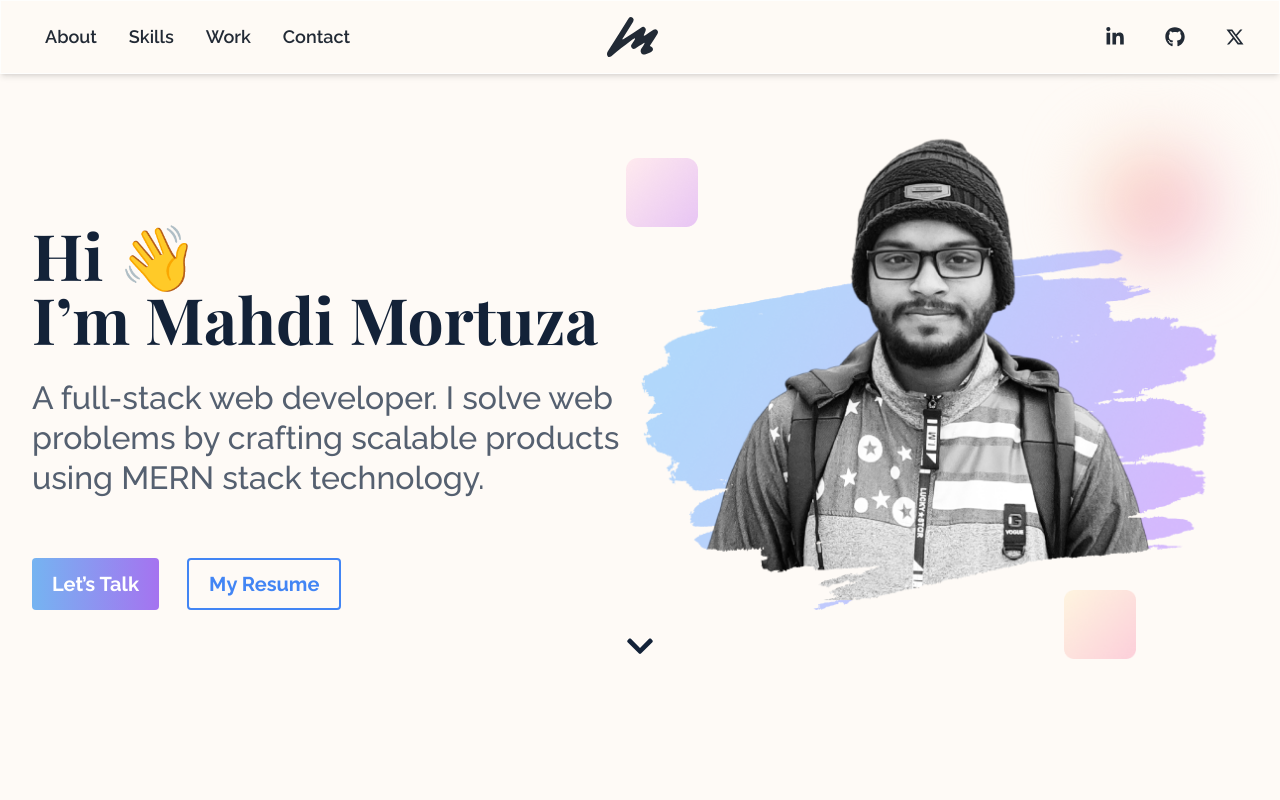
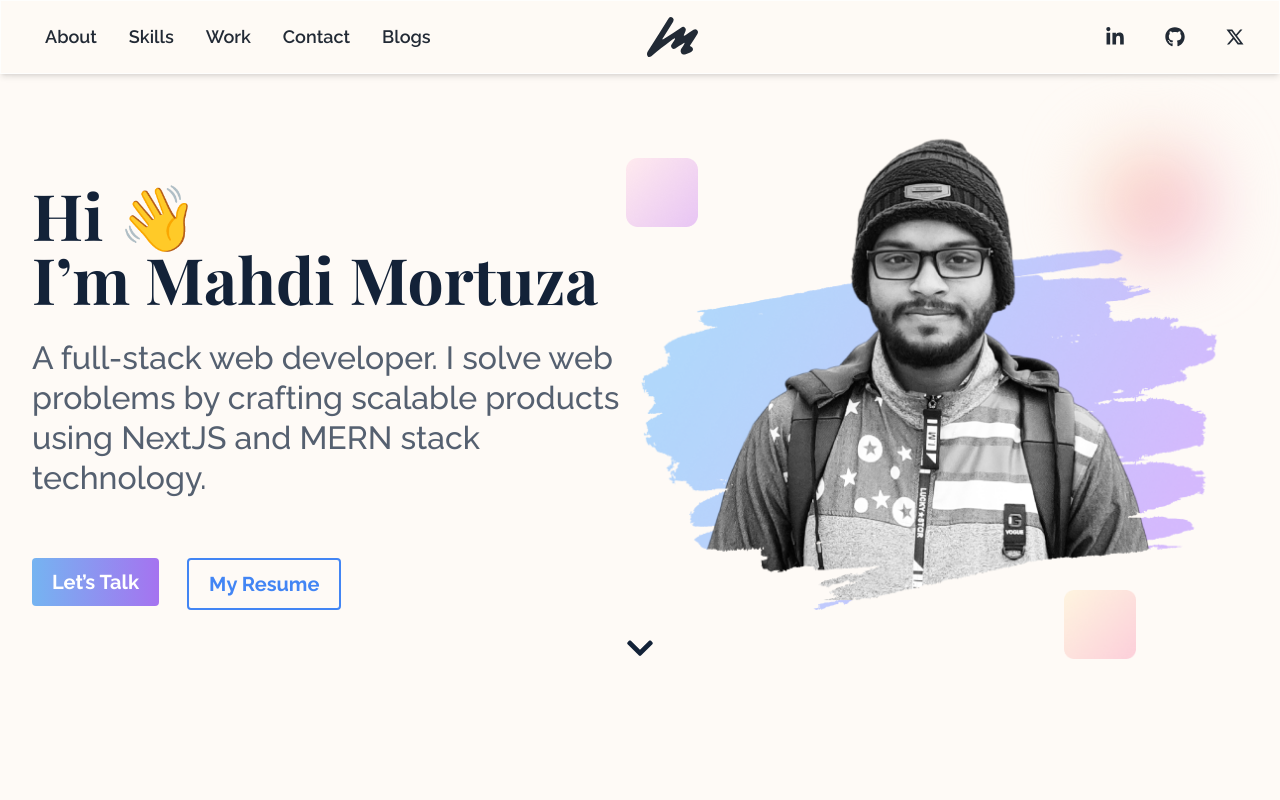
Before and after one commit to mahdimortuza/portfolio, a React (Vite) app: page / in a window 1280 px wide. Shown: the top 800 px of the page. Built offline with nearby package versions, Linux system fonts and the light colour scheme.

Commit message:
blogs added

```diff
--- a/src/Home.jsx
+++ b/src/Home.jsx
@@ -1,4 +1,5 @@
 import { Toaster } from 'sonner';
+import Blogs from './components/Blogs';
 import Contact from "./components/Contact";
 import Footer from "./components/Footer";
 import Hero from "./components/Hero";
@@ -17,6 +18,7 @@ const Home = () => {
       <Projects />
       <ProjectIdeaCTA />
       <Contact />
+      <Blogs />
       <Footer />
     </div>
   );
--- /dev/null
+++ b/src/components/Blogs.jsx
@@ -0,0 +1,11 @@
+
+
+const Blogs = () => {
+  return (
+    <div name="blogs"
+    className="bg-[#FEFAF6] max-w-[1350px] mx-auto flex flex-col md:flex-row md:justify-between items-center md:px-48 pt-[50px] md:pt-[68px] px-4"
+    >Blogs</div>
+  )
+}
+
+export default Blogs
--- a/src/components/Footer.jsx
+++ b/src/components/Footer.jsx
@@ -35,7 +35,6 @@ const Footer = () => {
           offset={0}
           duration={1000}
           className="px-3 py-2 cursor-pointer"
-          href="#"
         >
           Skills
         </Link>
@@ -48,7 +47,6 @@ const Footer = () => {
           offset={-60}
           duration={1000}
           className="px-3 py-2 cursor-pointer"
-          href="#"
         >
           Work
         </Link>
@@ -62,9 +60,23 @@ const Footer = () => {
           offset={-100}
           duration={1000}
           className="px-3 py-2 cursor-pointer"
-          href="#"
         >
           Contact
+        </Link>
+      </li>
+
+
+      <li>
+        <Link
+          to="blogs"
+          spy={true}
+          smooth={true}
+          offset={-100}
+          duration={1000}
+          className="px-3 py-2 cursor-pointer"
+          href="/blogs"
+        >
+          Blogs
         </Link>
       </li>
     </motion.ul>
--- a/src/components/Hero.jsx
+++ b/src/components/Hero.jsx
@@ -49,7 +49,7 @@ const Hero = () => {
             transition={{ delay: 0.5, duration: 1 }}
           >
             A full-stack web developer. I solve web problems by crafting
-            scalable products using MERN stack technology.
+            scalable products using NextJS and MERN stack technology.
           </motion.p>
           <motion.div
             className="flex justify-center md:justify-start mt-[26px] md:mt-[60px] font-raleway leading-[40px] text-[18px] md:text-xl font-bold gap-7"
@@ -57,6 +57,7 @@ const Hero = () => {
             whileInView={{ opacity: 1, marginLeft: 0 }}
             transition={{ delay: 1, duration: 0.5 }}
           >
+            <Link to="contact">
             <motion.button
               className="px-[14px] md:px-5 py-2 md:py-[10px] bg-gradient-to-r from-[#75B4F1] to-[#A573F0]
              rounded-[4px] text-white"
@@ -68,7 +69,7 @@ const Hero = () => {
             >
               Let’s Talk
             </motion.button>
-
+</Link>
             <motion.button
               className="px-[14px] md:px-5 py-2 md:py-[10px] text-[#4285F4] border-2  border-[#4285F4] hover:bg-gradient-to-r from-[#75B4F1] to-[#A573F0] hover:text-white rounded-[4px]"
               whileHover={{
--- a/src/components/Navigation.jsx
+++ b/src/components/Navigation.jsx
@@ -82,6 +82,25 @@ const StickyNavbar = () => {
           className="px-3 py-2 cursor-pointer"
         >
           Contact
+        </Link>
+      </motion.li>
+
+      <motion.li
+        whileHover={{
+          scale: 1.09,
+          transition: { duration: 0.1 },
+        }}
+        whileTap={{ scale: 0.9 }}
+      >
+        <Link
+          to="/blogs"
+          spy={true}
+          smooth={true}
+          offset={-100}
+          duration={1000}
+          className="px-3 py-2 cursor-pointer"
+        >
+          Blogs
         </Link>
       </motion.li>
     </ul>
```
